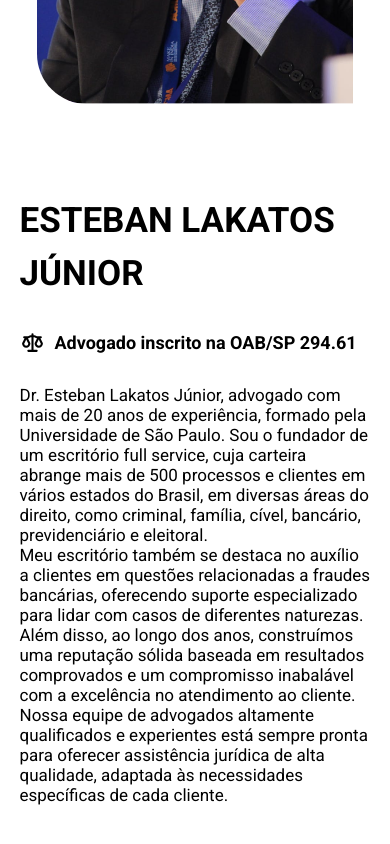
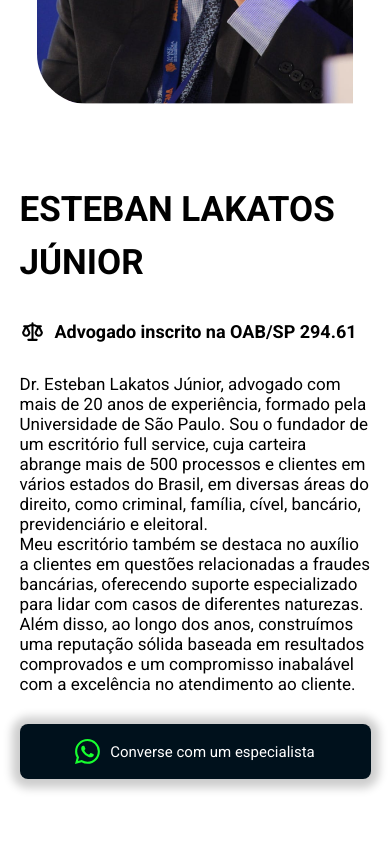
Before and after one commit to MFelipeSilva/landing-page-advocacy, a React (Create React App) app: page / in a window 390 px wide. Shown: the part 1370-2214 px from the top of the page. Built offline with nearby package versions, Linux system fonts and the light colour scheme.

Commit message:
feat: changes in about me page and button

```diff
--- a/src/components/Button.jsx
+++ b/src/components/Button.jsx
@@ -4,6 +4,7 @@ import { IconWhatsapp } from "./icons";
 
 const StyledButton = styled.button`
   display: flex;
+  max-width: 347.47px;
   gap: 10px;
   padding: 20px;
   cursor: pointer;
@@ -15,15 +16,15 @@ const StyledButton = styled.button`
 
   & > span {
     color: #ffffff;
-    font-size: clamp(15px, 3vw, 20px);
+    font-size: clamp(15px, 1.5vw, 18px);
     font-weight: 400;
   }
 
-  @media (max-width: 480px) {
+  @media (max-width: 768px) {
+    max-width: none;
     padding: 15px;
   }
 `;
-
 export const Button = () => {
   return (
     <StyledButton>
--- a/src/pages/about-me/index.jsx
+++ b/src/pages/about-me/index.jsx
@@ -1,6 +1,8 @@
 import styled from "styled-components";
 
 import { IconBalance } from "../../components/icons";
+
+import { Button } from "../../components/Button";
 
 import photo_lawyer from "../../assets/photo-lawyer.png";
 
@@ -16,7 +18,7 @@ const Container = styled.section`
     display: flex;
     max-width: 1338px;
     width: 70vw;
-    gap: 91px;
+    gap: 80px;
     align-items: center;
     justify-content: space-between;
 
@@ -50,6 +52,7 @@ const Container = styled.section`
         line-height: 1.5;
         text-transform: uppercase;
       }
+
       & > h3 {
         display: flex;
         gap: 10px;
@@ -65,6 +68,10 @@ const Container = styled.section`
 
       @media (max-width: 992px) {
         min-width: 0;
+      }
+
+      @media (max-width: 768px) {
+        width: 90vw;
       }
     }
 
@@ -85,7 +92,6 @@ function AboutMe() {
     <Container>
       <div>
         <img src={photo_lawyer} alt="photo lawyer" />
-
         <div>
           <h2>Esteban Lakatos Júnior</h2>
           <h3>
@@ -103,11 +109,9 @@ function AboutMe() {
             suporte especializado para lidar com casos de diferentes naturezas.
             <br /> Além disso, ao longo dos anos, construímos uma reputação
             sólida baseada em resultados comprovados e um compromisso inabalável
-            com a excelência no atendimento ao cliente. Nossa equipe de
-            advogados altamente qualificados e experientes está sempre pronta
-            para oferecer assistência jurídica de alta qualidade, adaptada às
-            necessidades específicas de cada cliente.
+            com a excelência no atendimento ao cliente.
           </p>
+          <Button />
         </div>
       </div>
     </Container>
```
